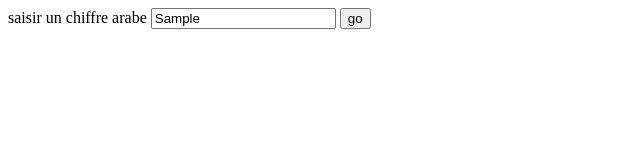
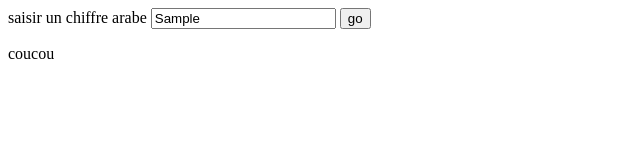
Before and after one commit to Rookie-Club/katas, a plain HTML site: page nombres-romains/javascript/index.html in a window 1280 px wide. Both pictures are taken after typing "Sample" into the empty fields and a click on the input "go". Shown: the full height of the page, 0-640 px from the left. Drawn offline with Linux system fonts and the light colour scheme.

Commit message:
on affiche coucou comme resultat

```diff
--- a/nombres-romains/javascript/index.html
+++ b/nombres-romains/javascript/index.html
@@ -8,6 +8,7 @@
         console.log("je suis dedans, la page est chargée");
         document.getElementById("convert").onclick = function () {
             console.log("je suis clické");
+            document.getElementById("converted_number").innerHTML = "coucou";
             return false;
         }
     }
```
